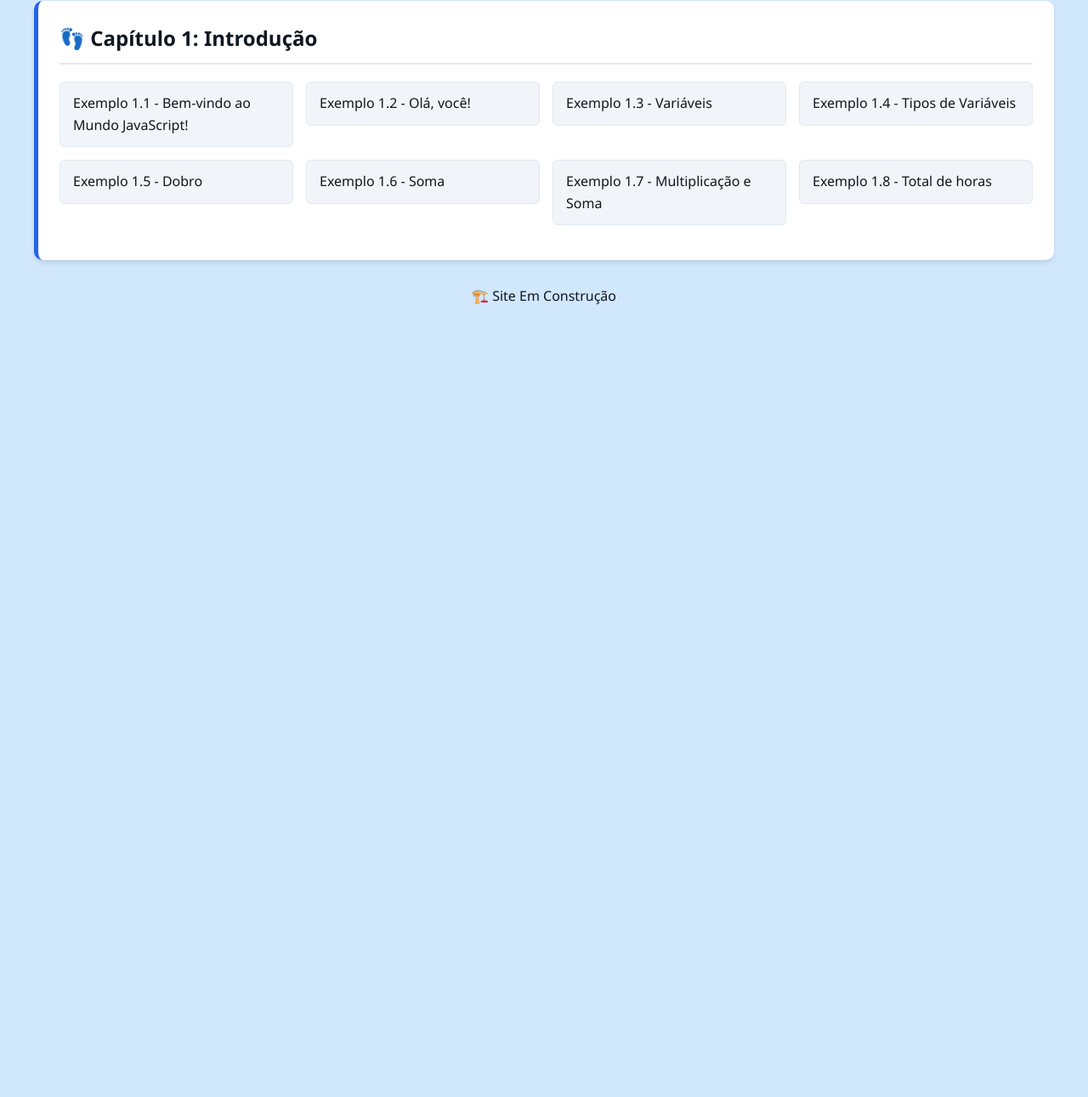
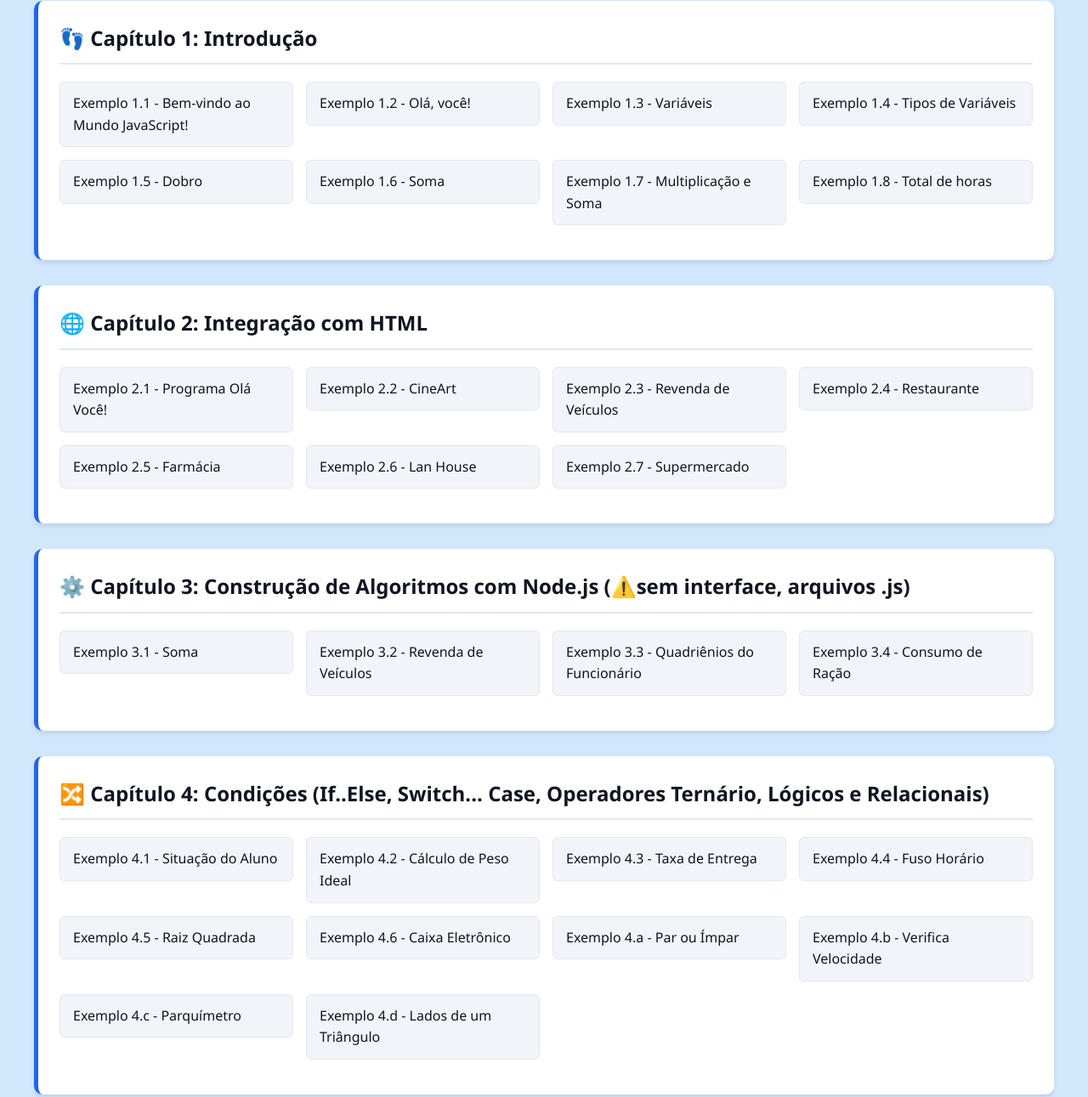
Before and after one commit to gabrielschug/algoritmos-javascript-pratica, a website: page index.html in a window 1280 px wide. Shown: the part 290-1581 px from the top of the page at 85% size. Before the commit the page ends 800 px from the top, so only its background shows below. Drawn offline with Linux system fonts and the light colour scheme.

Commit message:
Update index.html file

```diff
--- a/index.html
+++ b/index.html
@@ -93,7 +93,7 @@
   <div class="container">
     <header>
       <h1>📘Livro: Lógica de Programação e Algoritmos com <span style="color: #E63D5C;">JavaScript</span></h1>
-      <p>Portfólio de exercícios práticos que realizei</p>
+      <p>Exercícios práticos que realizei estudando o livro do meu professor Edécio Fernando Ipsen</p>
     </header>
     <section class="chapter-card">
       <h2>👣 Capítulo 1: Introdução</h2>
@@ -108,16 +108,55 @@
         <li><a href="cap01/ex1_8.html">Exemplo 1.8 - Total de horas</a></li>
       </ul>
     </section>
-    <!-- <section class="chapter-card">
+    <section class="chapter-card">
       <h2>🌐 Capítulo 2: Integração com HTML</h2>
       <ul class="exercise-grid">
-        <li><a href="capitulo02/ex2_1.html">Exemplo 2.1 - Maioridade</a></li>
+        <li><a href="cap02/ex2_1.html">Exemplo 2.1 - Programa Olá Você!</a></li>
+        <li><a href="cap02/ex2_2.html">Exemplo 2.2 - CineArt</a></li>
+        <li><a href="cap02/ex2_3.html">Exemplo 2.3 - Revenda de Veículos</a></li>
+        <li><a href="cap02/ex2_4.html">Exemplo 2.4 - Restaurante</a></li>
+        <li><a href="cap02/ex2_5.html">Exemplo 2.5 - Farmácia</a></li>
+        <li><a href="cap02/ex2_6.html">Exemplo 2.6 - Lan House</a></li>
+        <li><a href="cap02/ex2_7.html">Exemplo 2.7 - Supermercado</a></li>
       </ul>
     </section>
     <section class="chapter-card">
-      <h2>⚙️ Capítulo 3: Construção de Algoritmos com Node.js</h2>
+      <h2>⚙️ Capítulo 3: Construção de Algoritmos com Node.js (⚠️sem interface, arquivos .js)</h2>
       <ul class="exercise-grid">
-        <li><a href="capitulo02/ex2_1.html">Exemplo 2.1 - Maioridade</a></li>
+        <li><a href="cap03/ex3_1.html">Exemplo 3.1 - Soma</a></li>
+        <li><a href="cap03/ex3_2.html">Exemplo 3.2 - Revenda de Veículos</a></li>
+        <li><a href="cap03/ex3_3.html">Exemplo 3.3 - Quadriênios do Funcionário</a></li>
+        <li><a href="cap03/ex3_4.html">Exemplo 3.4 - Consumo de Ração</a></li>
+      </ul>
+    </section>
+    <section class="chapter-card">
+      <h2>🔀 Capítulo 4: Condições (If..Else, Switch... Case, Operadores Ternário, Lógicos e Relacionais)</h2>
+      <ul class="exercise-grid">
+        <li><a href="cap04/ex4_1.html">Exemplo 4.1 - Situação do Aluno</a></li>
+        <li><a href="cap04/ex4_2.html">Exemplo 4.2 - Cálculo de Peso Ideal</a></li>
+        <li><a href="cap04/ex4_3.html">Exemplo 4.3 - Taxa de Entrega</a></li>
+        <li><a href="cap04/ex4_4.html">Exemplo 4.4 - Fuso Horário</a></li>
+        <li><a href="cap04/ex4_5.html">Exemplo 4.5 - Raiz Quadrada</a></li>
+        <li><a href="cap04/ex4_6.html">Exemplo 4.6 - Caixa Eletrônico</a></li>
+        <li><a href="cap04/ex4_a.html">Exemplo 4.a - Par ou Ímpar</a></li>
+        <li><a href="cap04/ex4_b.html">Exemplo 4.b - Verifica Velocidade</a></li>
+        <li><a href="cap04/ex4_c.html">Exemplo 4.c - Parquímetro</a></li>
+        <li><a href="cap04/ex4_d.html">Exemplo 4.d - Lados de um Triângulo</a></li>
+      </ul>
+    </section>
+    <!-- <section class="chapter-card">
+      <h2> Capítulo 5</h2>
+      <ul class="exercise-grid">
+        <li><a href="cap04/ex4_1.html">Exemplo 4.1 - Situação do Aluno</a></li>
+        <li><a href="cap04/ex4_2.html">Exemplo 4.2 - Cálculo de Peso Ideal</a></li>
+        <li><a href="cap04/ex4_3.html">Exemplo 4.3 - Taxa de Entrega</a></li>
+        <li><a href="cap04/ex4_4.html">Exemplo 4.4 - Fuso Horário</a></li>
+        <li><a href="cap04/ex4_5.html">Exemplo 4.5 - Raiz Quadrada</a></li>
+        <li><a href="cap04/ex4_6.html">Exemplo 4.6 - Caixa Eletrônico</a></li>
+        <li><a href="cap04/ex4_a.html">Exemplo 4.a - Par ou Ímpar</a></li>
+        <li><a href="cap04/ex4_b.html">Exemplo 4.b - Verifica Velocidade</a></li>
+        <li><a href="cap04/ex4_c.html">Exemplo 4.c - Parquímetro</a></li>
+        <li><a href="cap04/ex4_d.html">Exemplo 4.d - Lados de um Triângulo</a></li>
       </ul>
     </section> -->
   </div>
```
